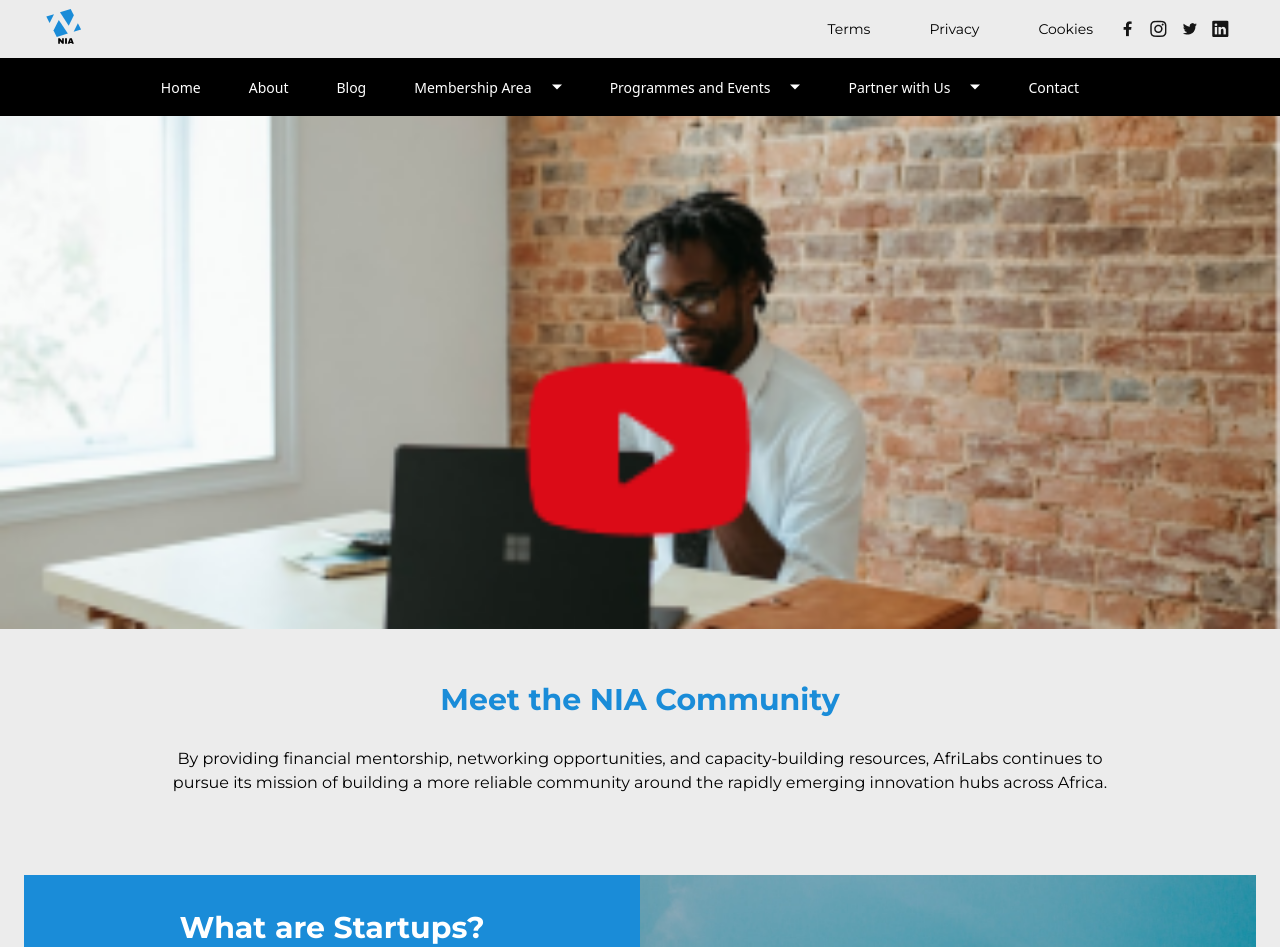
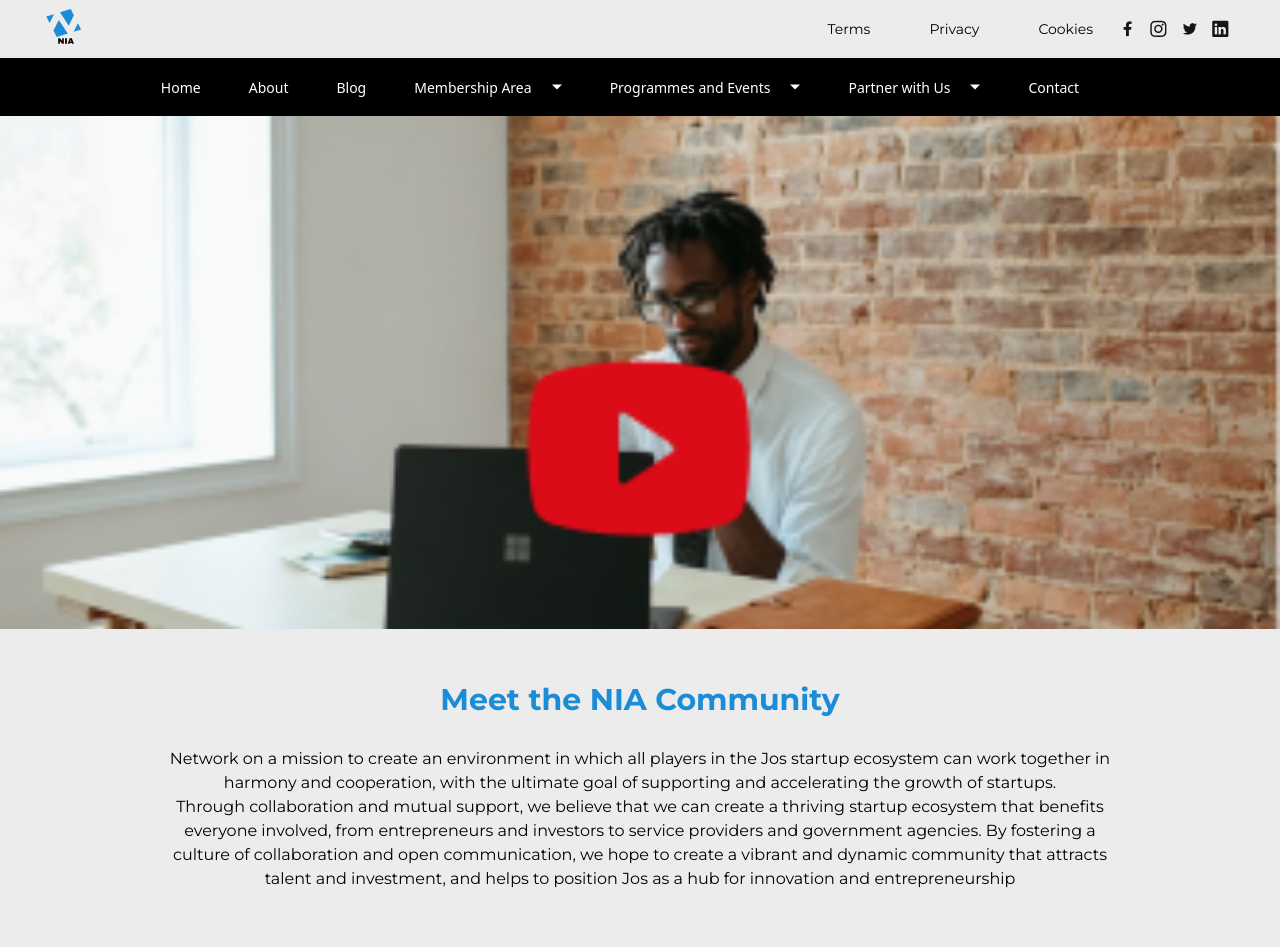
Before and after one commit to nHubNg/NNIA, a React (Vite) app: page /about in a window 1280 px wide. Shown: the top 947 px of the page. Built offline with nearby package versions, Linux system fonts and the light colour scheme.

Commit message:
added more styles

```diff
--- a/src/pages/about/index.jsx
+++ b/src/pages/about/index.jsx
@@ -35,17 +35,17 @@ const About = () => {
             Meet the NIA Community
           </h1>
 
-          <p className=" mx-[140px]">
-            By providing financial mentorship, networking opportunities, and
-            capacity-building resources, AfriLabs continues to pursue its
-            mission of building a more reliable community around the rapidly
-            emerging innovation hubs across Africa.
+          <p className="  md:mx-[140px]">
+          Network on a mission to create an environment in which all players in the Jos startup ecosystem can work together in harmony and cooperation, with the ultimate goal of supporting and accelerating the growth of startups.
+          </p>
+          <p className="md:mx-[140px]">
+          Through collaboration and mutual support, we believe that we can create a thriving startup ecosystem that benefits everyone involved, from entrepreneurs and investors to service providers and government agencies. By fostering a culture of collaboration and open communication, we hope to create a vibrant and dynamic community that attracts talent and investment, and helps to position Jos as a hub for innovation and entrepreneurship
           </p>
         </div>
 
-        <div className="flex w-full">
+        <div className="flex  flex-col-reverse lg:flex-row w-full">
           {/* startups div */}
-          <div className="bg-twitterBlue text-[#FFFFFF] w-1/2 p-[30px] flex flex-col gap-[80px]">
+          <div className="bg-twitterBlue text-[#FFFFFF] lg:w-1/2 p-[30px] flex flex-col gap-[80px]">
             <h2 className=" text-center font-[700] text-[30px]">
               What are Startups?
             </h2>
@@ -72,7 +72,7 @@ const About = () => {
           </div>
 
           {/* image div */}
-          <div className="w-1/2 ">
+          <div className="lg:w-1/2 ">
             <img src={airplane} alt="" className="w-full" />
           </div>
         </div>
@@ -81,7 +81,7 @@ const About = () => {
           <h2 className="font-[700] text-[30px] text-twitterBlue text-center mt-[75px] mb-[35px]">
             Our Member Hubs
           </h2>
-          <div className="grid grid-cols-3 gap-[20px] place-items-center">
+          <div className="grid md:grid-cols-3 gap-[20px] place-items-center">
             <HubCard
               hubLogo={nhub}
               point1={"Startups"}
```
